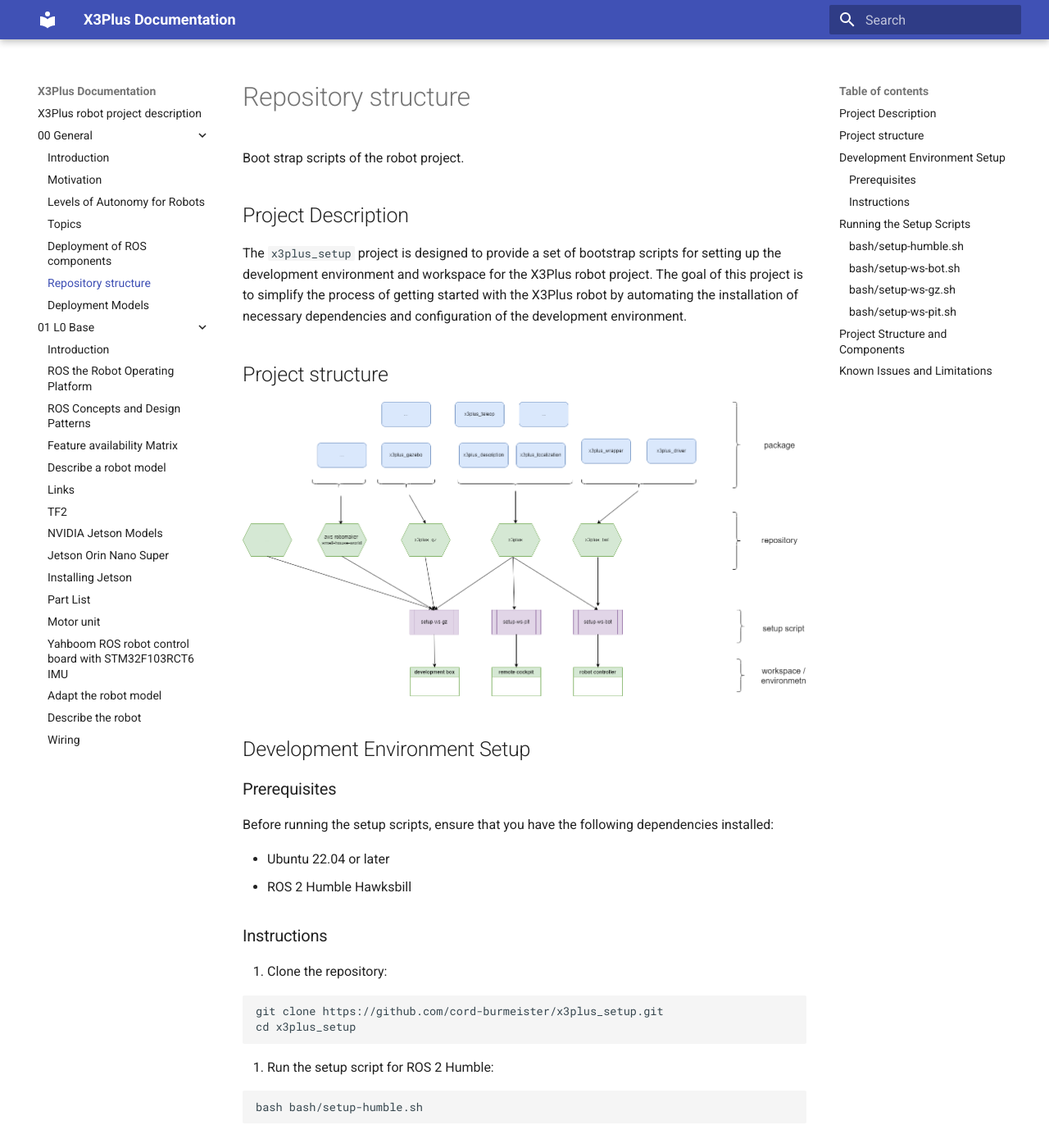
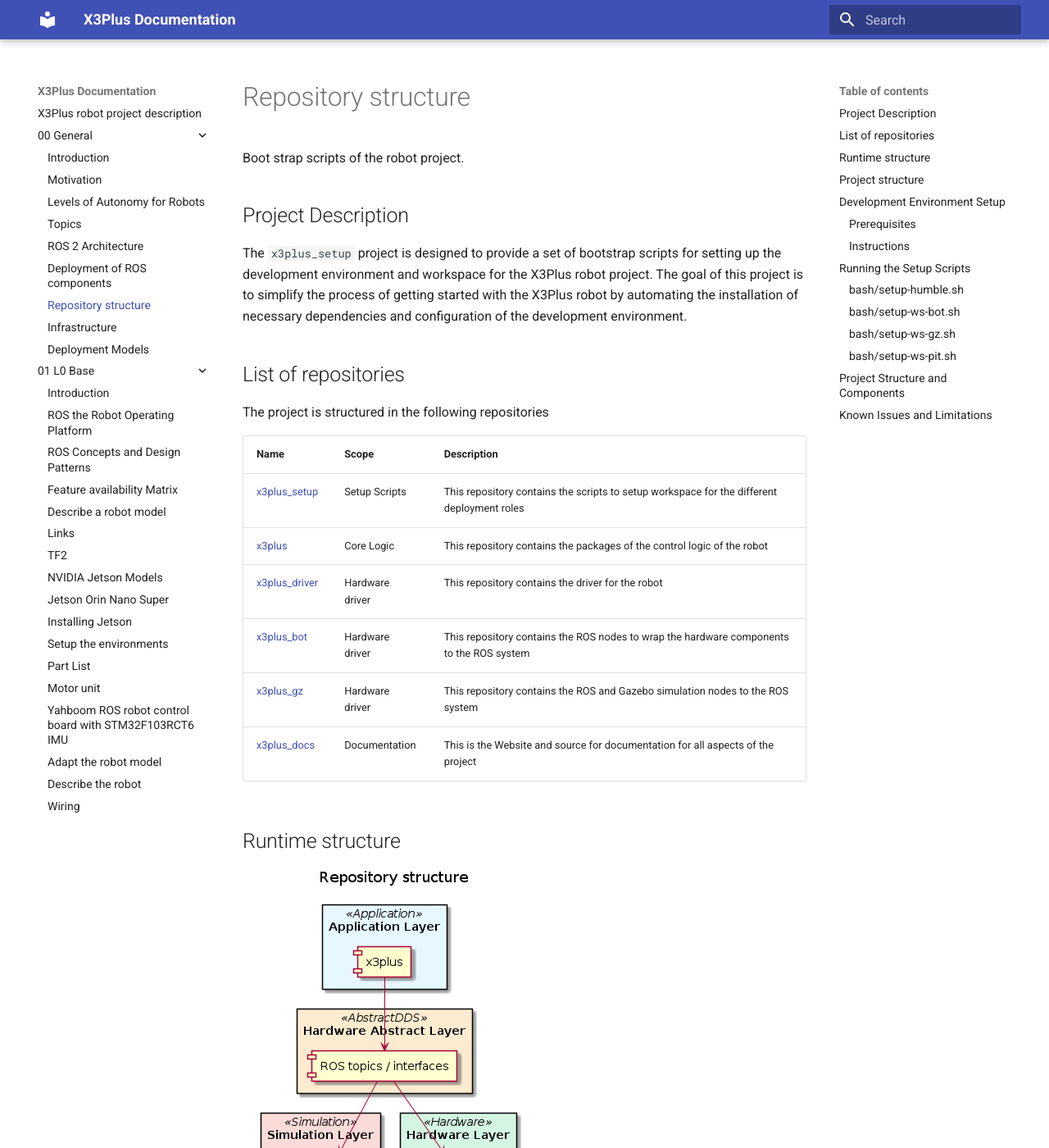
Before and after one commit to cord-burmeister/x3plus_docs, an MkDocs documentation site: the page built from docs/00-General/100-Repository-Structure.md, in a window 1280 px wide and 1400 px high. Shown: the whole window at 82% size. Built offline with MkDocs 1.6.1 and Material for MkDocs 9.7.7, drawn with Linux system fonts in a browser that asks for light colours; some of the changed text lies outside the part shown.

````diff
--- a/docs/00-General/100-Repository-Structure.md
+++ b/docs/00-General/100-Repository-Structure.md
@@ -6,9 +6,72 @@ Boot strap scripts of the robot project.
 
 The `x3plus_setup` project is designed to provide a set of bootstrap scripts for setting up the development environment and workspace for the X3Plus robot project. The goal of this project is to simplify the process of getting started with the X3Plus robot by automating the installation of necessary dependencies and configuration of the development environment.
 
+## List of repositories
+
+The project is structured in the following repositories
+
+| Name | Scope | Description |
+|------|-------|-------------|
+| [x3plus_setup](https://github.com/cord-burmeister/x3plus_setup) | Setup Scripts | This repository contains the scripts to setup workspace for the different deployment roles |
+| [x3plus](https://github.com/cord-burmeister/x3plus) | Core Logic | This repository contains the packages of the control logic of the robot |
+| [x3plus_driver](https://github.com/cord-burmeister/x3plus_driver) | Hardware driver | This repository contains the driver for the robot |
+| [x3plus_bot](https://github.com/cord-burmeister/x3plus_bot) | Hardware driver | This repository contains the ROS nodes to wrap the hardware components to the ROS system |
+| [x3plus_gz](https://github.com/cord-burmeister/x3plus_gz) | Hardware driver | This repository contains the ROS and Gazebo simulation nodes to the ROS system |
+| [x3plus_docs](https://github.com/cord-burmeister/x3plus_docs) | Documentation | This is the Website and source for documentation for all aspects of the project |
+
+## Runtime structure
+
+<!--
+
+``` plantuml
+
+@startuml images/repos_structure
+
+title Repository structure
+
+skinparam rectangle {
+  BackgroundColor<<Application>> #E6F7FF
+  BackgroundColor<<AbstractDDS>> #FDEBD0
+  BackgroundColor<<Simulation>> #FADBD8
+  BackgroundColor<<Hardware>> #D5F5E3
+  BorderColor black
+}
+
+rectangle "Application Layer" <<Application>> {
+  [x3plus]
+}
+
+rectangle "Hardware Abstract Layer" <<AbstractDDS>> {
+  [ROS topics / interfaces]
+}
+
+rectangle "Simulation Layer" <<Simulation>> {
+  [x3plus_gz]
+}
+
+rectangle "Hardware Layer" <<Hardware>> {
+  [x3plus_bot]
+  [x3plus_driver]
+}
+
+' Connections between layers
+[x3plus] -down-> [ROS topics / interfaces]
+
+[ROS topics / interfaces] -down-> [x3plus_gz]
+[ROS topics / interfaces] -down-> [x3plus_bot]
+[x3plus_bot] -down-> [x3plus_driver]
+
+
+@enduml
+```
+-->
+
+![repos_structure](images/repos_structure.png)
+
 ## Project structure
 
-![](images/overview.png)
+
+![overview](images/overview.png)
 
 ## Development Environment Setup
 
@@ -23,16 +86,16 @@ Before running the setup scripts, ensure that you have the following dependencie
 
 1. Clone the repository:
 
-```bash
-git clone https://github.com/cord-burmeister/x3plus_setup.git
-cd x3plus_setup
-```
+    ```bash
+    git clone https://github.com/cord-burmeister/x3plus_setup.git
+    cd x3plus_setup
+    ```
 
 2. Run the setup script for ROS 2 Humble:
 
-```bash
-bash bash/setup-humble.sh
-```
+    ```bash
+    bash bash/setup-humble.sh
+    ```
 
 ## Running the Setup Scripts
 
--- /dev/null
+++ b/docs/01-L0 - Base/400-Workspace-Setup.md
@@ -0,0 +1,49 @@
+# Setup the environments
+
+## Setup the ROS 2 workspaces
+
+### Prerequisites
+
+Before running the setup scripts, ensure that you have the following dependencies installed:
+
+- Ubuntu 22.04 or later
+
+### Instructions
+
+1. Clone the repository:
+
+    ```bash
+    git clone https://github.com/cord-burmeister/x3plus_setup.git
+    cd x3plus_setup
+    ```
+
+2. Run the setup script for ROS 2 Humble:
+
+    ```bash
+    bash bash/setup-humble.sh
+    ```
+
+## Running the Setup Scripts
+
+The `x3plus_setup` project provides several setup scripts to configure different workspaces for the X3Plus robot. Below are the instructions for running each setup script:
+
+
+### `bash/setup-ws-bot.sh`
+
+This script sets up the workspace for the X3Plus robot controller.
+
+### `bash/setup-ws-gz.sh`
+
+This script sets up the workspace for the X3Plus Gazebo simulation.
+
+### `bash/setup-ws-pit.sh`
+
+This script sets up the workspace for the X3Plus development and cockpit environment.
+
+To run any of these scripts, use the following command:
+
+```bash
+bash <script-name>.sh
+```
+
+Replace `<script-name>` with the name of the script you want to run.
````
Also changed, not shown: other parts of docs/00-General/100-Repository-Structure.md (+1 -1 lines), docs/00-General/090-ROS2-Architecture.md (added, +135 -0 lines), docs/00-General/095-Ros-Deployment.md (renamed from docs/00-General/090-Ros-Deployment.md, +6 -1 lines), docs/00-General/110-Infrastructure.md (added, +105 -0 lines), docs/00-General/190-Deployment-Models.md (added, +75 -0 lines), docs/00-General/200-Deployment-Models.md (deleted, +0 -66 lines), docs/01-L0 - Base/310-Jetson-Install.md (+13 -13 lines), docs/00-General/images/ROS2_Architecture.png (added), docs/00-General/images/info-48.png (added), docs/00-General/images/network-all.png (added), docs/00-General/images/repos_structure.png (added), docs/00-General/images/warnung-48.png (added).
